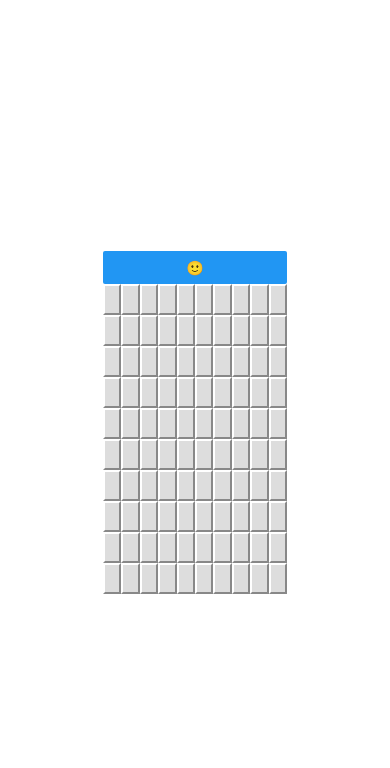
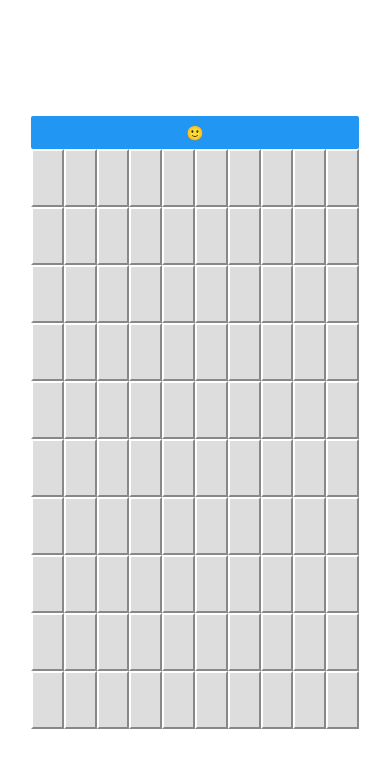
Before and after one commit to funkjunky/minesweeper, a React Native app: screen / in a window 390 px wide. Shown: the top 768 px of the page. Built offline with nearby package versions, Linux system fonts and the light colour scheme.

Commit message:
much bigger font, so it's easier on mobile

```diff
--- a/Minesweeper/Square.jsx
+++ b/Minesweeper/Square.jsx
@@ -19,7 +19,7 @@ const Square = ({ square: { hasMine, minesAround, cleared, flagged }, clearSquar
   }
   return (
     <Pressable onPress={clearSquare} onLongPress={flagSquare} style={style} onPressIn={onPressIn} onPressOut={onPressOut}>
-      <Text style={{fontFamily: 'monospace', fontSize: 24}}>{cleared ? title : (flagged ? '⚑' : ' ')}</Text>
+      <Text style={{fontFamily: 'monospace', fontSize: 48}}>{cleared ? title : (flagged ? '⚑' : ' ')}</Text>
     </Pressable>
   );
 }
```
